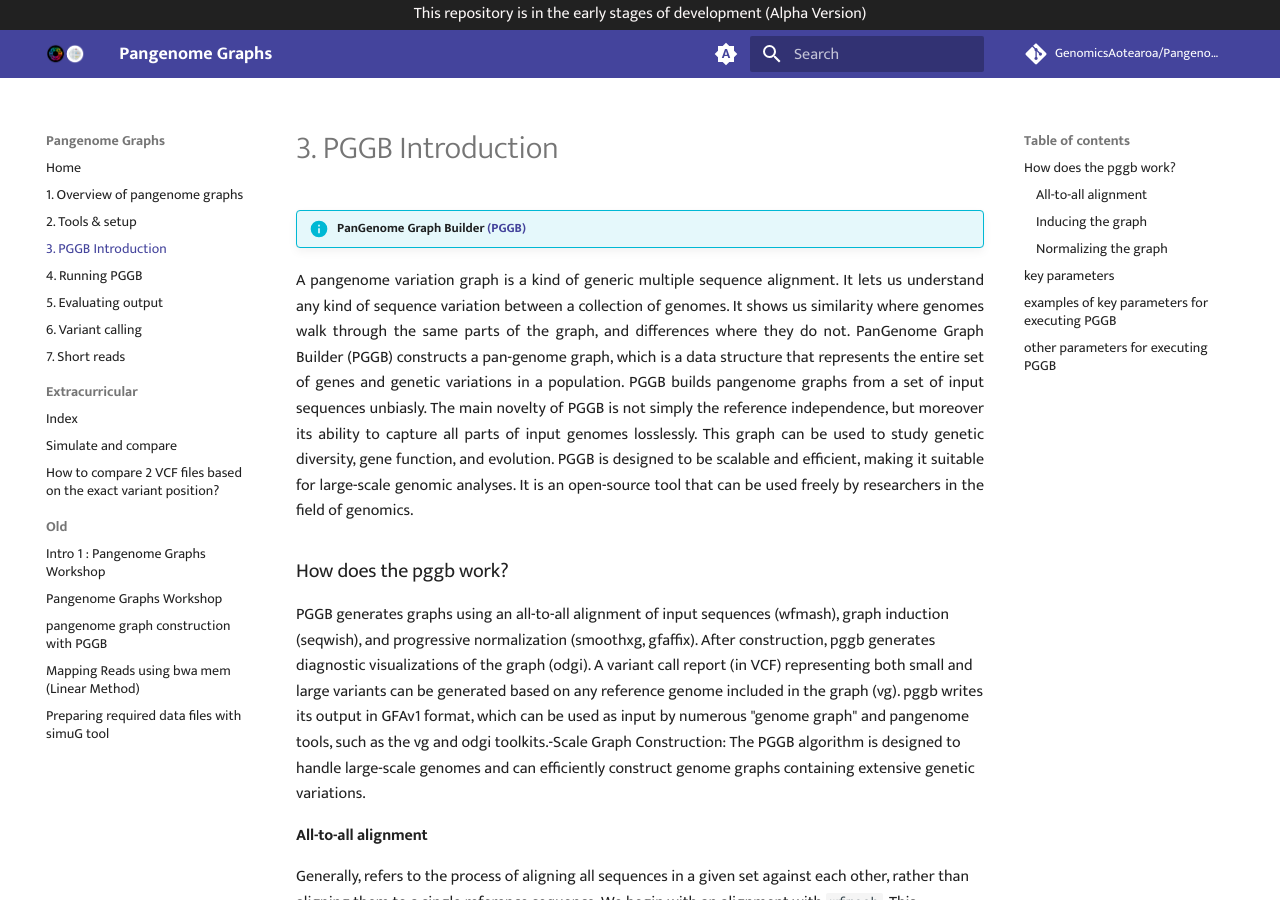
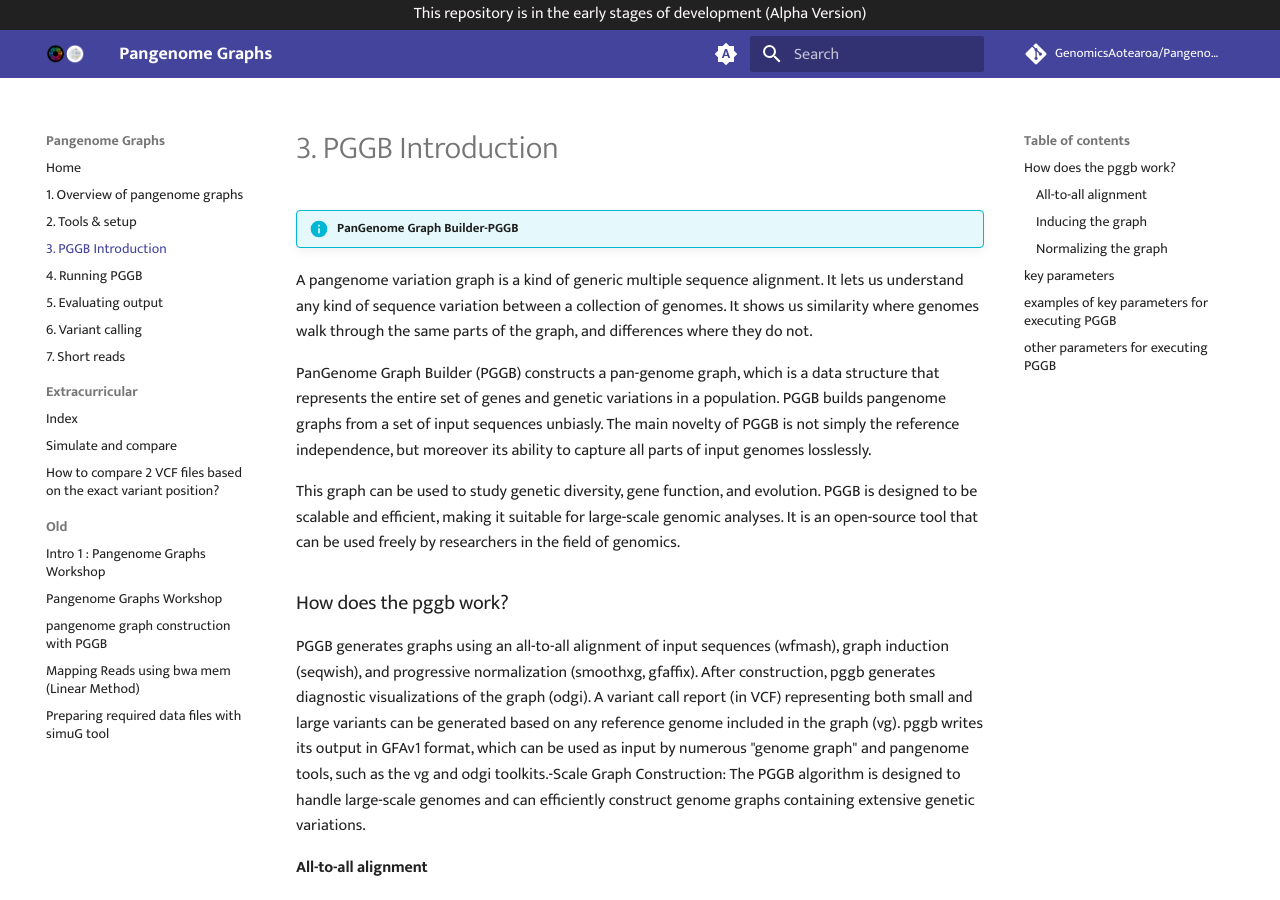
Before and after one commit to GenomicsAotearoa/Pangenome-Graphs-Workshop, an MkDocs documentation site: the page built from docs/3_Introduction_to_pggb.md, in a window 1280 px wide and 900 px high. Built offline with MkDocs 1.6.1 and Material for MkDocs 9.7.7, drawn with Linux system fonts in a browser that asks for light colours; comment, search, counter and statistics services are not loaded; some of the changed lines change nothing that is shown.

Commit message:
Update 3_Introduction_to_pggb.md

```diff
--- a/docs/3_Introduction_to_pggb.md
+++ b/docs/3_Introduction_to_pggb.md
@@ -1,7 +1,6 @@
 # 3. PGGB Introduction
 
-!!! info "PanGenome Graph Builder [(PGGB)](https://github.com/pangenome/pggb)"
-<p align="justify">
+!!! info "PanGenome Graph Builder-PGGB"
 A pangenome variation graph is a kind of generic multiple sequence alignment. It lets us understand any kind of sequence variation between a collection of genomes. It shows us similarity where genomes walk through the same parts of the graph, and differences where they do not.
 
 PanGenome Graph Builder (PGGB) constructs a pan-genome graph, which is a data structure that represents the entire set of genes and genetic variations in a population.
```
